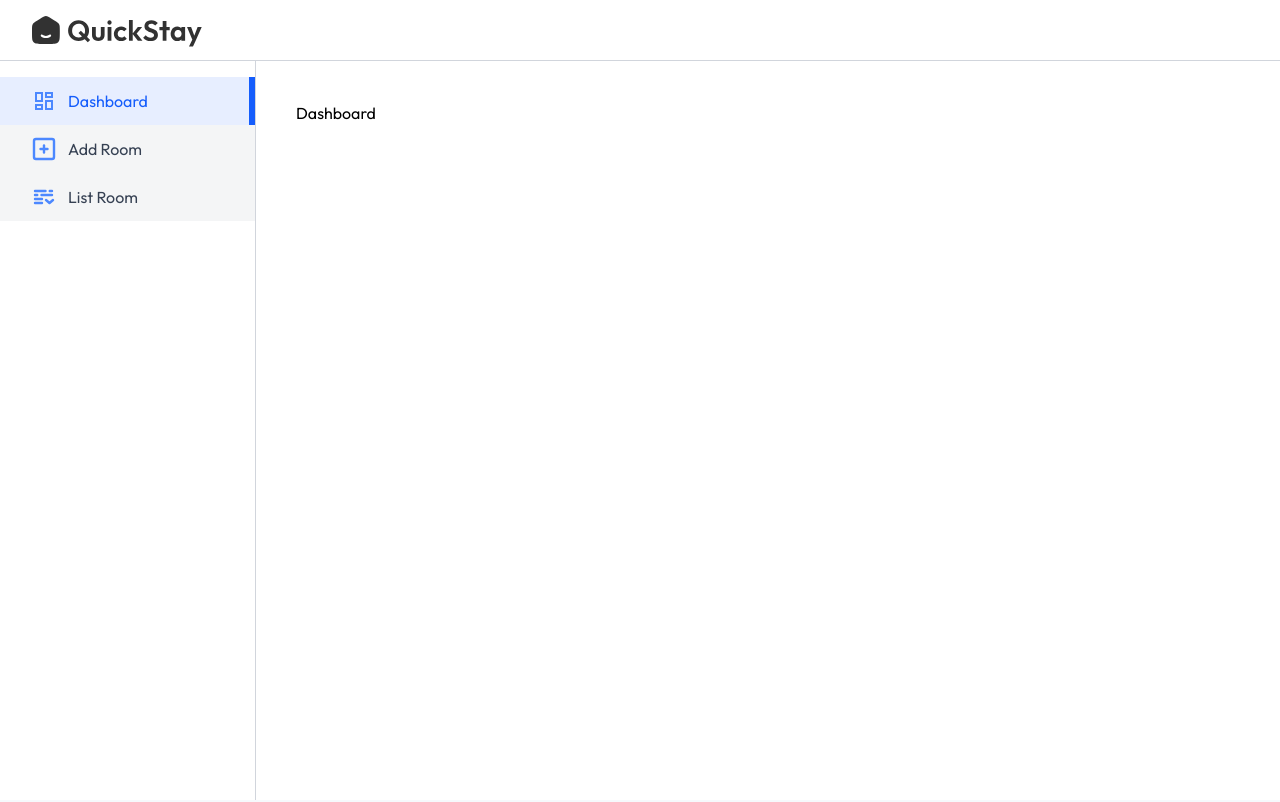
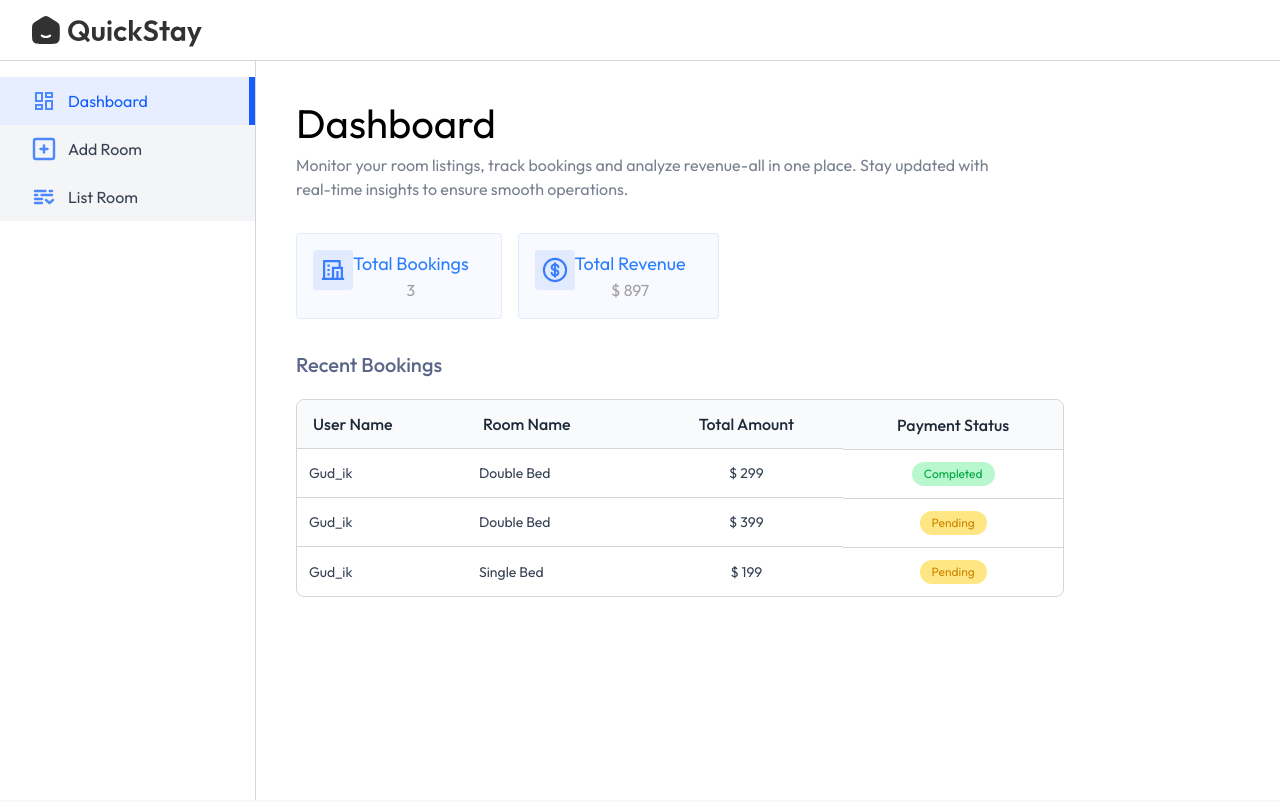
Before and after one commit to Gudik322/hotelbooking-, a React (Vite) app in the folder client/: page /owner in a window 1280 px wide. Shown: the top 802 px of the page. Built offline with nearby package versions, Linux system fonts and the light colour scheme; a web font is replaced by a local one.

Commit message:
Dashboard owner fixed + add new

```diff
--- a/client/src/pages/hotelOwner/Dashboard.jsx
+++ b/client/src/pages/hotelOwner/Dashboard.jsx
@@ -1,9 +1,98 @@
-import React from 'react'
+import React, { useState } from "react";
+import Title from "../../components/Title";
+import { assets, dashboardDummyData } from "../../assets/assets";
 
 const Dashboard = () => {
+  const [dasboardData, setDasboardData] = useState(dashboardDummyData);
+
   return (
-    <div>Dashboard</div>
-  )
-}
+    <div>
+      <Title
+        align="left"
+        font="outfit"
+        title="Dashboard"
+        subTitle="Monitor your room listings, track bookings and analyze revenue-all in one place. Stay updated with real-time insights to ensure smooth operations."
+      />
+      <div className="flex gap-4 my-8">
+        {/* Total Bookings*/}
+        <div className="bg-primary/3 border border-primary/10 rounded flex p-4 pr-8">
+          <img
+            src={assets.totalBookingIcon}
+            alt=""
+            className="max-sm:hidden h-10"
+          />
+          <div>
+            <p className="text-blue-500 text-lg">Total Bookings</p>
+            <p className="text-neutral-400 text-base text-center">
+              {dasboardData.totalBookings}
+            </p>
+          </div>
+        </div>
+        {/* Total Revenue */}
+        <div className="bg-primary/3 border border-primary/10 rounded flex p-4 pr-8">
+          <img
+            src={assets.totalRevenueIcon}
+            alt=""
+            className="max-sm:hidden h-10"
+          />
+          <div>
+            <p className="text-blue-500 text-lg">Total Revenue</p>
+            <p className="text-neutral-400 text-base text-center">
+              $ {dasboardData.totalRevenue}
+            </p>
+          </div>
+        </div>
+      </div>
+      {/* Recent Bookings */}
+      <h2 className="text-xl text-blue-950/70 font-medium mb-5">
+        Recent Bookings
+      </h2>
+      <div className="w-full max-w-3xl text-left border border-gray-300 rounded-lg max-h-80 overflow-y-scroll">
+        <table className="w-full">
+          <thead className="bg-gray-50">
+            <tr>
+              <th className="py-3 px-4 text-gray-800 font-medium">User Name</th>
+              <th className="py-3 px-4 text-gray-800 font-medium max-sm:hidden">
+                Room Name
+              </th>
+              <th className="py-3 px-4 text-gray-800 font-medium text-center">
+                Total Amount
+              </th>
+              <th className="py-3 px-4 text-gray-800 font-medium text-center">
+                Payment Status
+              </th>
+            </tr>
+          </thead>
+          <tbody className="text-sm">
+            {dasboardData.bookings.map((item, index) => (
+              <tr key={index}>
+                <td className="py-3 px-3 text-gray-700 border-t border-gray-300">
+                  {item.user.username}
+                </td>
+                <td className="py-3 px-3 text-gray-700 border-t border-gray-300 max-sm:hidden">
+                  {item.room.roomType}
+                </td>
+                <td className="py-3 px-3 text-gray-700 border-t border-gray-300 text-center">
+                  $ {item.totalPrice}
+                </td>
+                <td className="py-3 px-3 text-gray-700 border-t border-gray-300 flex">
+                  <button
+                    className={`py-1 px-3 text-xs rounded-full mx-auto ${
+                      item.isPaid
+                        ? "bg-green-200 text-green-600"
+                        : "bg-amber-200 text-yellow-600"
+                    }`}
+                  >
+                    {item.isPaid ? "Completed" : "Pending"}
+                  </button>
+                </td>
+              </tr>
+            ))}
+          </tbody>
+        </table>
+      </div>
+    </div>
+  );
+};
 
-export default Dashboard
+export default Dashboard;
```
